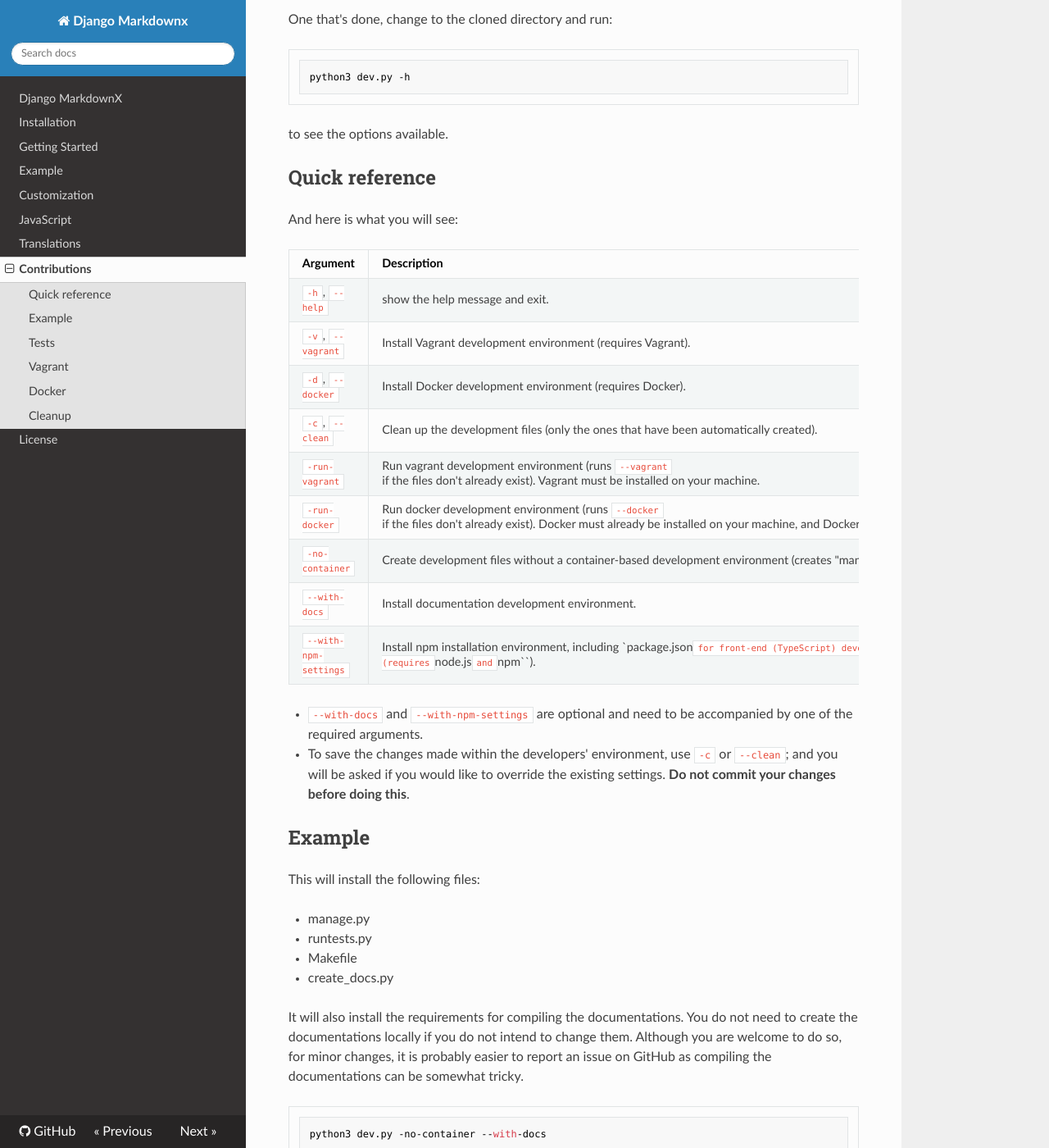
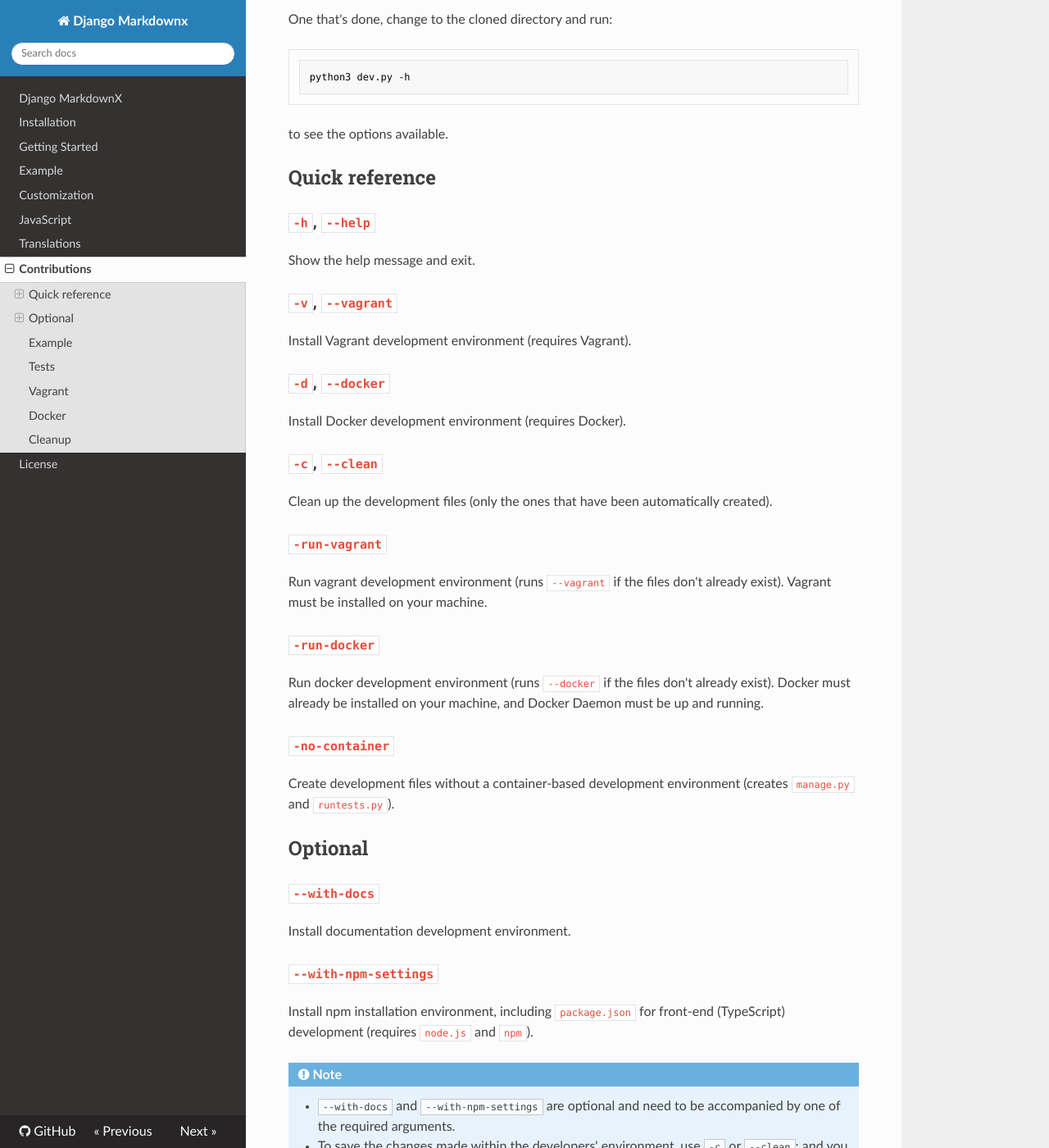
Before and after one commit to neutronX/django-markdownx, an MkDocs documentation site: the page built from docs-src/contributions.md, in a window 1280 px wide and 1400 px high, scrolled down 433 px. Shown: the whole window at 82% size. Built offline with MkDocs 1.6.1, drawn with Linux system fonts in a browser that asks for light colours; nearby versions of some CDN libraries.

Commit message:
Docs update

```diff
--- a/docs-src/contributions.md
+++ b/docs-src/contributions.md
@@ -22,23 +22,39 @@ to see the options available.
 
 ## Quick reference
 
-And here is what you will see:
+### ``-h``, ``--help``
+Show the help message and exit.
 
-Argument | Description
-- | -
-``-h``, ``--help`` | show the help message and exit.
-``-v``, ``--vagrant`` | Install Vagrant development environment (requires Vagrant).
-``-d``, ``--docker`` | Install Docker development environment (requires Docker).
-``-c``, ``--clean`` | Clean up the development files (only the ones that have been automatically created).
-``-run-vagrant`` | Run vagrant development environment (runs ``--vagrant`` if the files don't already exist). Vagrant must be installed on your machine.
-``-run-docker`` | Run docker development environment (runs ``--docker`` if the files don't already exist). Docker must already be installed on your machine, and Docker Daemon must be up and running.
-``-no-container`` | Create development files without a container-based development environment (creates "manage.py" and "runtests.py").
-``--with-docs`` | Install documentation development environment.
-``--with-npm-settings`` | Install npm installation environment, including `package.json`` for front-end (TypeScript) development (requires ``node.js`` and ``npm``).
+### ``-v``, ``--vagrant``
+Install Vagrant development environment (requires Vagrant).
 
-- ``--with-docs`` and ``--with-npm-settings`` are optional and need to be accompanied by one of the required arguments.
-- To save the changes made within the developers' environment, use ``-c`` or ``--clean``; and you will be asked if you
-would like to override the existing settings. **Do not commit your changes before doing this**.
+### ``-d``, ``--docker``
+Install Docker development environment (requires Docker).
+
+### ``-c``, ``--clean``
+Clean up the development files (only the ones that have been automatically created).
+
+### ``-run-vagrant``
+Run vagrant development environment (runs ``--vagrant`` if the files don't already exist). Vagrant must be installed on your machine.
+
+### ``-run-docker``
+Run docker development environment (runs ``--docker`` if the files don't already exist). Docker must already be installed on your machine, and Docker Daemon must be up and running.
+
+### ``-no-container``
+Create development files without a container-based development environment (creates `manage.py` and `runtests.py`).
+
+## Optional
+
+### ``--with-docs``
+Install documentation development environment.
+
+### ``--with-npm-settings``
+Install npm installation environment, including `package.json` for front-end (TypeScript) development (requires ``node.js`` and ``npm``).
+
+!!! note
+    - ``--with-docs`` and ``--with-npm-settings`` are optional and need to be accompanied by one of the required arguments.
+    - To save the changes made within the developers' environment, use ``-c`` or ``--clean``; and you will be asked if you
+    would like to override the existing settings. **Do not commit your changes before doing this**.
 
 ## Example
 
--- a/docs/index.html
+++ b/docs/index.html
@@ -183,5 +183,5 @@ found on our <a href="https://github.com/adi-/django-markdownx/graphs/contributo
 
 <!--
 MkDocs version : 1.6.1
-Build Date UTC : 2025-04-25 05:09:47.407732+00:00
+Build Date UTC : 2025-04-25 05:38:05.723138+00:00
 -->
```
Also changed, not shown: docs/contributions/index.html (+46 -47 lines), docs/search/search_index.json (+1 -1 lines).
